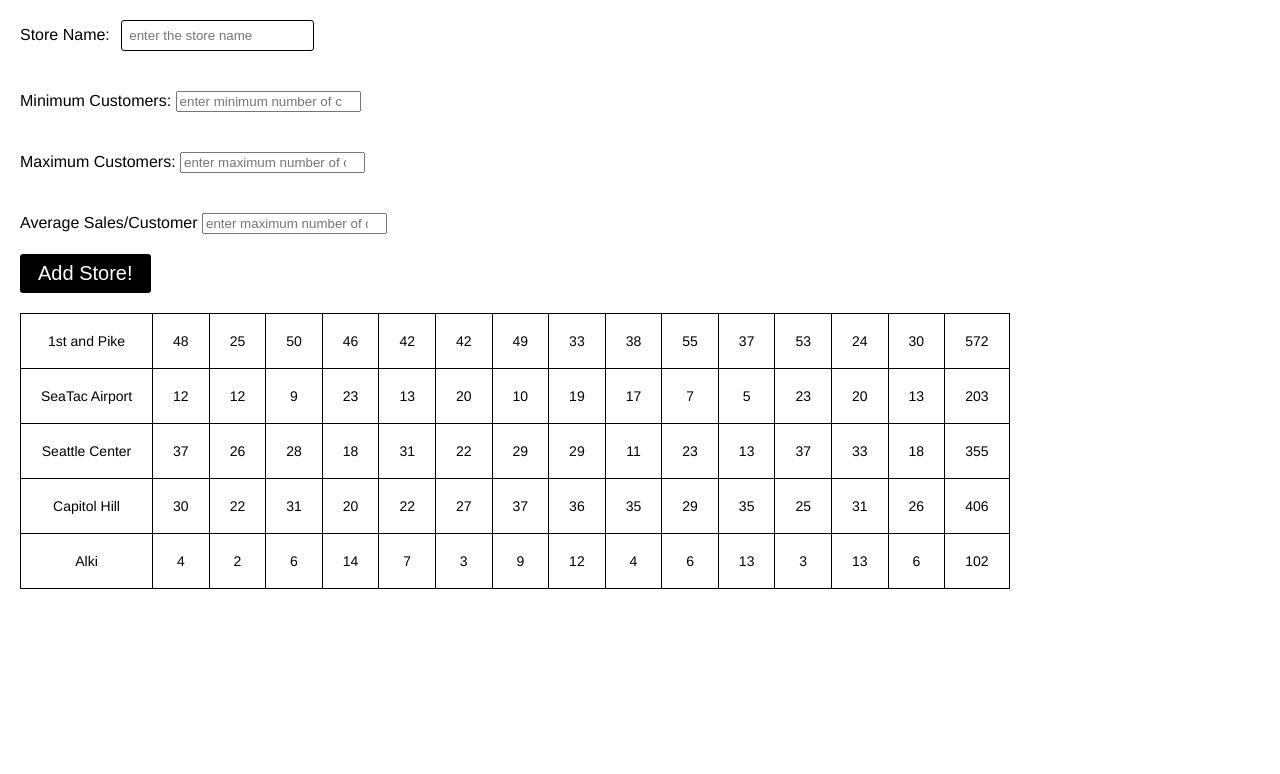
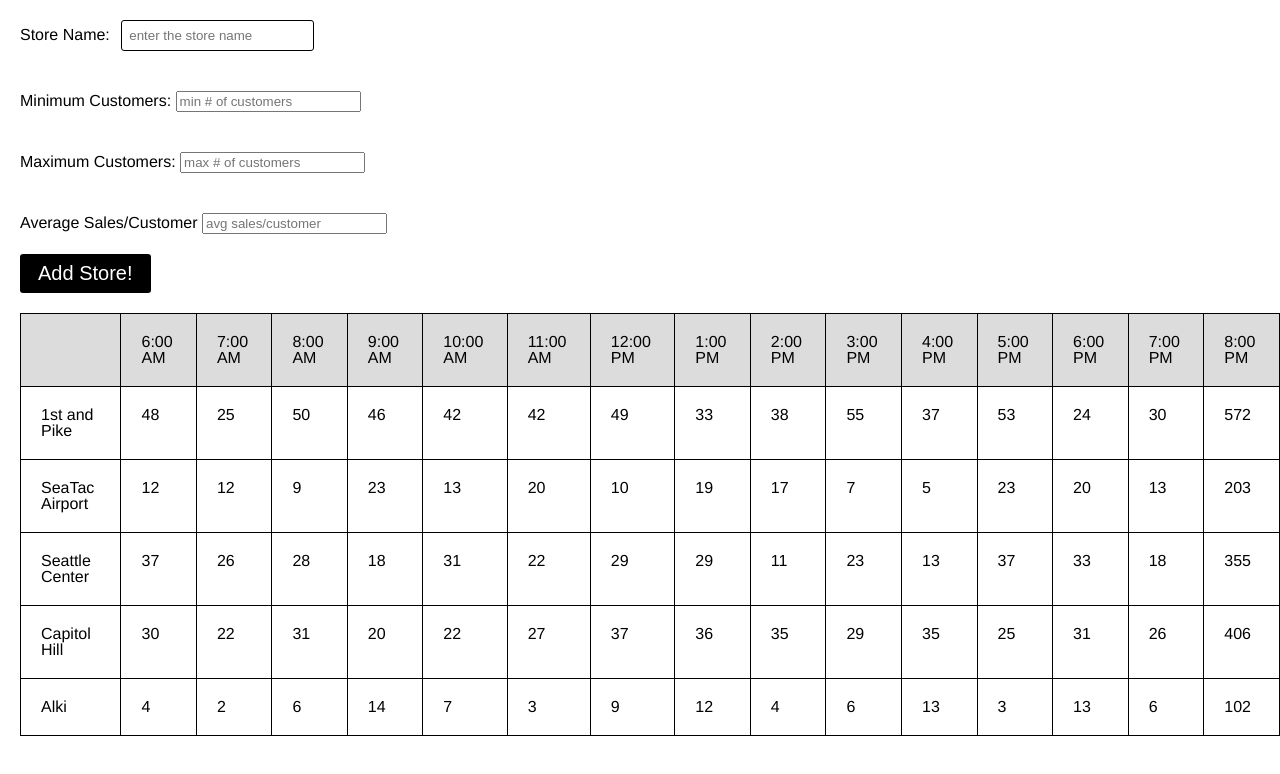
Before and after one commit to ohjonah/salmon-cookies, a plain HTML site: page sales-index.html in a window 1280 px wide. Drawn offline with Linux system fonts and the light colour scheme.

Commit message:
added stylesheets and form fields

```diff
--- a/sales-index.html
+++ b/sales-index.html
@@ -3,7 +3,7 @@
   <head>
     <title>Salmon Cookies Dashboard</title>
     <link rel="stylesheet" href="reset.css">
-    <link rel="stylesheet" href="sales-style.css">
+    <!-- <link rel="stylesheet" href="sales-style.css"> -->
     <link rel="stylesheet" href="table-style.css">
   </head>
 
@@ -16,17 +16,17 @@
 
       <fieldset>
         <label for="min_Cust">Minimum Customers:</label>
-        <input type="number" name="min_cust" placeholder="enter minimum number of customers">
+        <input type="number" name="min_cust" placeholder="min # of customers" required>
       </fieldset>
 
       <fieldset>
         <label for="max_Cust">Maximum Customers:</label>
-        <input type="number" name="max_cust" placeholder="enter maximum number of customers">
+        <input type="number" name="max_cust" placeholder="max # of customers" required>
       </fieldset>
 
       <fieldset>
         <label for="avg_sales_cust">Average Sales/Customer</label>
-        <input type="number" name="avg_sales_cust" placeholder="enter maximum number of customers">
+        <input type="number" name="avg_sales_cust" placeholder="avg sales/customer" required>
       </fieldset>
 
       <button id="submit-btn" type="submit">Add Store!</button>
@@ -36,6 +36,22 @@
 
   <table>
     <thead id="shell-head">
+      <td></td>
+      <td>6:00 AM</td>
+      <td>7:00 AM</td>
+      <td>8:00 AM</td>
+      <td>9:00 AM</td>
+      <td>10:00 AM</td>
+      <td>11:00 AM</td>
+      <td>12:00 PM</td>
+      <td>1:00 PM</td>
+      <td>2:00 PM</td>
+      <td>3:00 PM</td>
+      <td>4:00 PM</td>
+      <td>5:00 PM</td>
+      <td>6:00 PM</td>
+      <td>7:00 PM</td>
+      <td>8:00 PM</td>
     </thead>
 
     <tbody id="shell">
```
